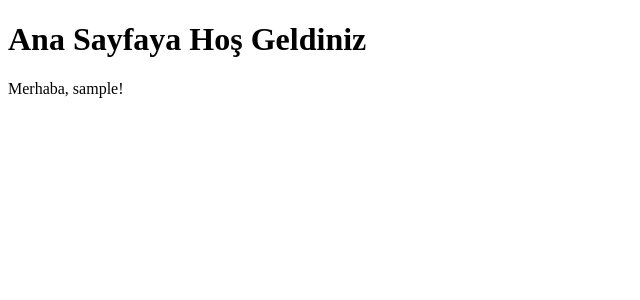
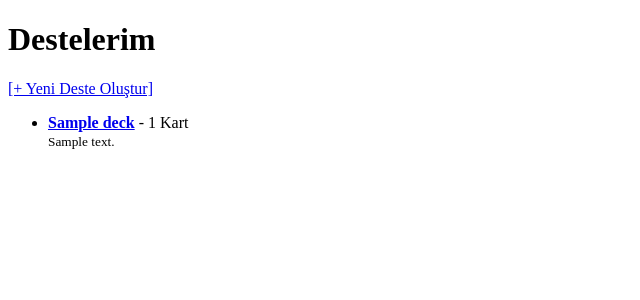
Before and after one commit to asenakuntkir27-cmd/dil-ogrenim-portali-ve-kelime-kartlari, a Flask app: page / in a window 1280 px wide. Shown: the part 26-326 px from the top of the page, without its empty margins (0-640 px from the left). Run offline with Flask 3, Linux system fonts and the light colour scheme; a user stored in the database is signed in; tables that the repository leaves empty hold one stand-in row (values such as "Sample post").

Commit message:
Deste ve Kelime Kartı yönetimi (create, list, add card) özellikleri sisteme entegre edildi

```diff
--- a/app/main/routes.py
+++ b/app/main/routes.py
@@ -1,7 +1,67 @@
-from flask import render_template
+from flask import render_template, flash, redirect, url_for, abort
+from flask_login import current_user, login_required
+import sqlalchemy as sa
+from app import db
 from app.main import main
+from app.main.forms import DeckForm, CardForm
+from app.models import Deck, Card
 
 @main.route('/')
 @main.route('/index')
 def index():
-    return render_template('index.html', title='Ana Sayfa')
+    if not current_user.is_authenticated:
+        return render_template('index.html', title='Ana Sayfa')
+
+    # Kullanıcı giriş yaptıysa kendi destelerini getir
+    decks = db.session.scalars(
+        sa.select(Deck).where(Deck.user_id == current_user.id).order_by(Deck.created_at.desc())
+    ).all()
+    return render_template('index.html', title='Destelerim', decks=decks)
+
+@main.route('/deck/new', methods=['GET', 'POST'])
+@login_required
+def create_deck():
+    form = DeckForm()
+    if form.validate_on_submit():
+        deck = Deck(name=form.name.data, description=form.description.data, user=current_user)
+        db.session.add(deck)
+        db.session.commit()
+        flash('Yeni deste başarıyla oluşturuldu!', 'success')
+        return redirect(url_for('main.index'))
+    return render_template('main/create_deck.html', title='Yeni Deste Oluştur', form=form)
+
+@main.route('/deck/<int:deck_id>')
+@login_required
+def deck_detail(deck_id):
+    deck = db.session.get(Deck, deck_id)
+    if deck is None or deck.user_id != current_user.id:
+        abort(404)
+
+    cards = db.session.scalars(
+        sa.select(Card).where(Card.deck_id == deck.id)
+    ).all()
+
+    return render_template('main/deck_detail.html', title=deck.name, deck=deck, cards=cards)
+
+@main.route('/deck/<int:deck_id>/card/new', methods=['GET', 'POST'])
+@login_required
+def create_card(deck_id):
+    deck = db.session.get(Deck, deck_id)
+    # Başkasının destesine kart eklenmesini engelle
+    if deck is None or deck.user_id != current_user.id:
+        abort(404)
+
+    form = CardForm()
+    if form.validate_on_submit():
+        card = Card(
+            word=form.word.data,
+            meaning=form.meaning.data,
+            example_sentence=form.example_sentence.data,
+            deck=deck
+        )
+        db.session.add(card)
+        db.session.commit()
+        flash('Yeni kelime kartı eklendi!', 'success')
+        return redirect(url_for('main.deck_detail', deck_id=deck.id))
+
+    return render_template('main/create_card.html', title='Yeni Kart Ekle', form=form, deck=deck)
--- a/app/templates/index.html
+++ b/app/templates/index.html
@@ -1,10 +1,29 @@
 {% extends "base.html" %}
 
 {% block content %}
-    <h1>Ana Sayfaya Hoş Geldiniz</h1>
     {% if current_user.is_authenticated %}
-        <p>Merhaba, {{ current_user.username }}!</p>
+        <h1>Destelerim</h1>
+        <p><a href="{{ url_for('main.create_deck') }}">[+ Yeni Deste Oluştur]</a></p>
+
+        {% if decks %}
+            <ul>
+            {% for deck in decks %}
+                <li>
+                    <strong><a href="{{ url_for('main.deck_detail', deck_id=deck.id) }}">{{ deck.name }}</a></strong>
+                    - {{ deck.cards|length }} Kart
+                    {% if deck.description %}
+                        <br><small>{{ deck.description }}</small>
+                    {% endif %}
+                </li>
+            {% endfor %}
+            </ul>
+        {% else %}
+            <p>Henüz hiç desteniz yok. Yeni bir deste oluşturarak öğrenmeye başlayın!</p>
+        {% endif %}
+
     {% else %}
-        <p>Giriş yapın veya kayıt olun.</p>
+        <h1>Dil Öğrenim Portalı'na Hoş Geldiniz</h1>
+        <p>Kelime kartları ile kendi destelerinizi oluşturun ve öğrenmeye başlayın.</p>
+        <p><a href="{{ url_for('auth.login') }}">Giriş Yap</a> veya <a href="{{ url_for('auth.register') }}">Kayıt Ol</a></p>
     {% endif %}
 {% endblock %}
```
Also changed, not shown: app/main/forms.py (added, +14 -0 lines), app/templates/main/create_card.html (added, +32 -0 lines), app/templates/main/create_deck.html (added, +24 -0 lines), app/templates/main/deck_detail.html (added, +36 -0 lines).
